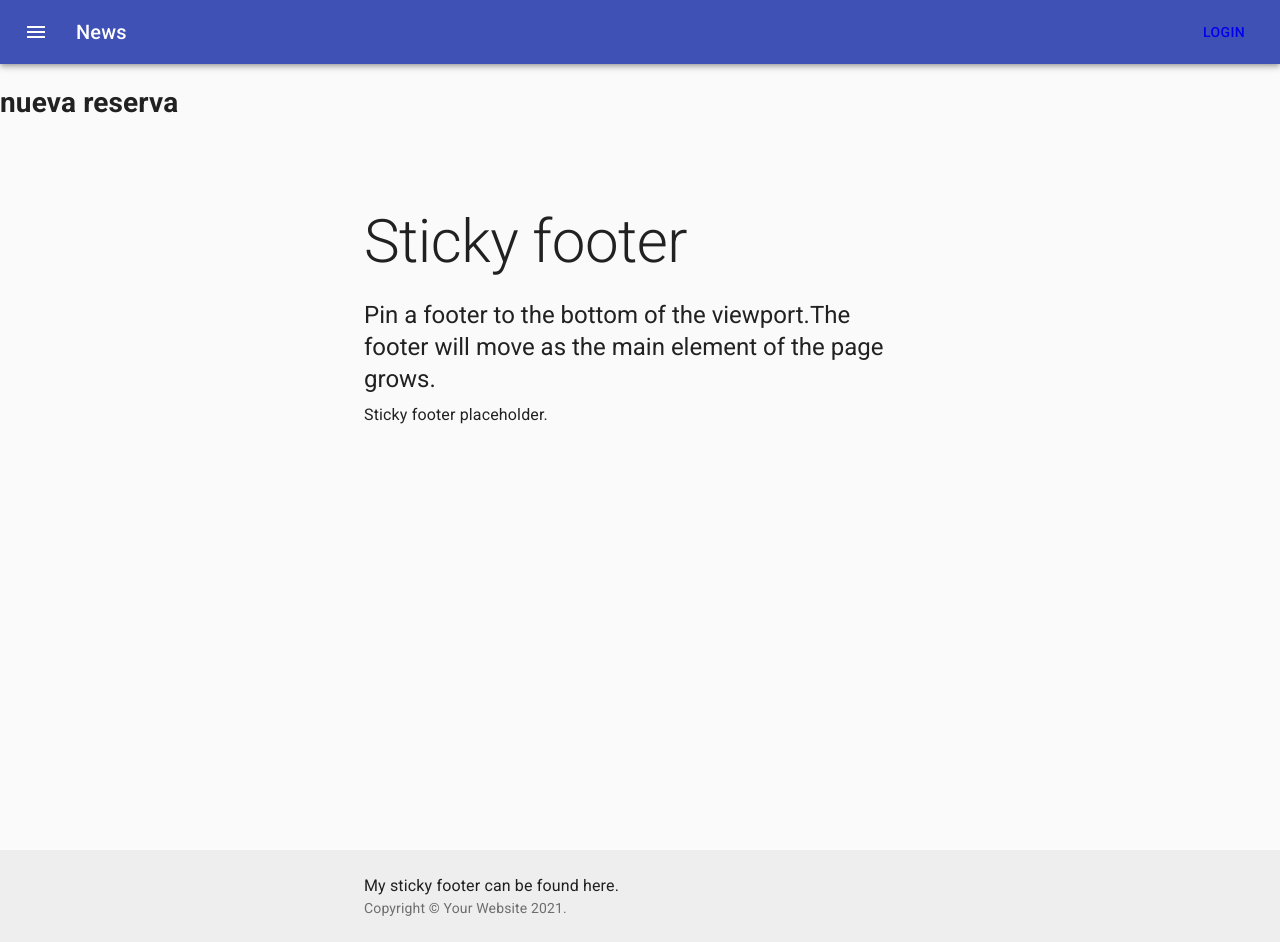
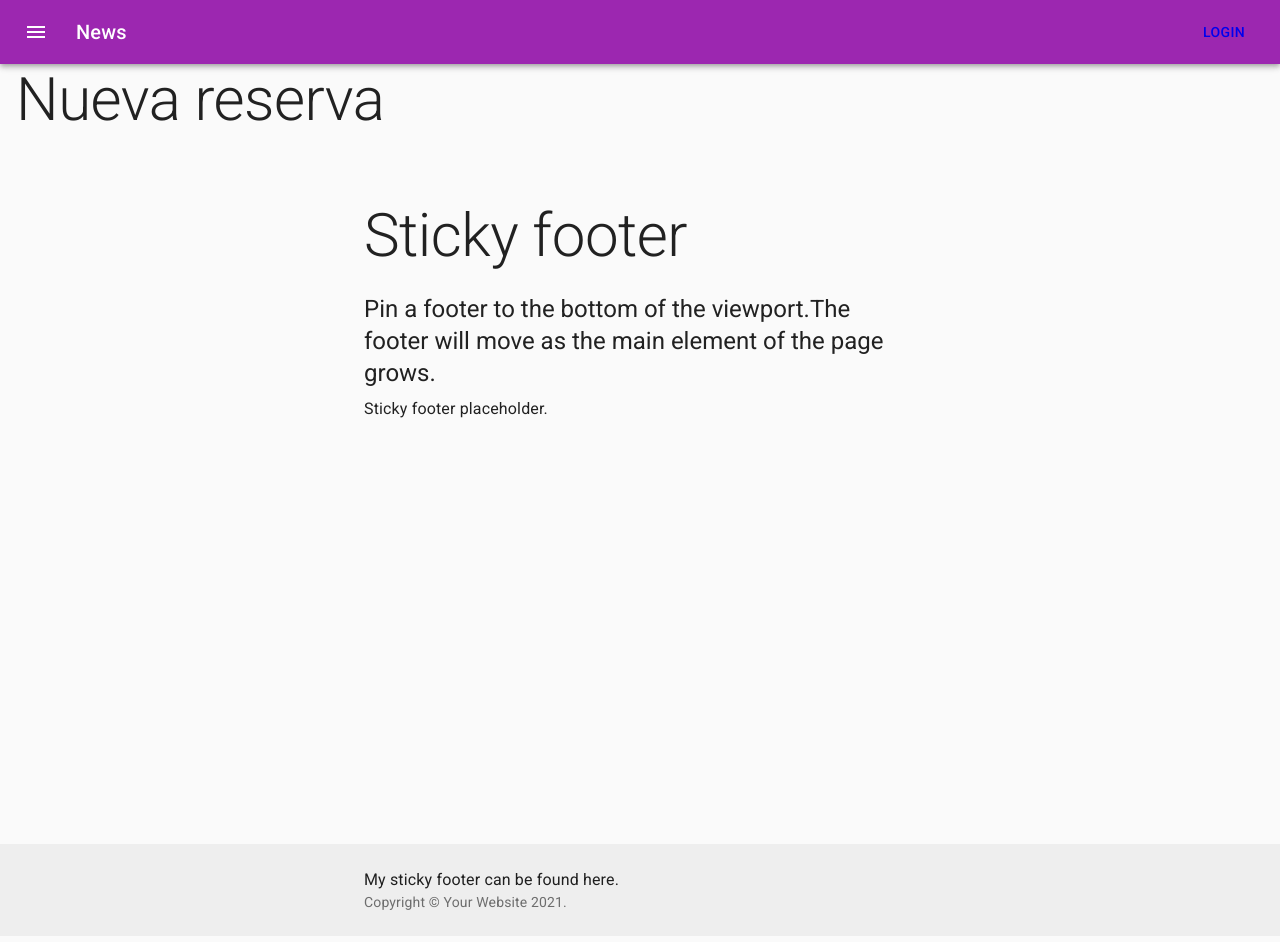
Before and after one commit to jaimeferncast/Ironhack-Final-Project-Swell-Camp, a React (Create React App) app in the folder client/: page /reservar in a window 1280 px wide. Built offline with nearby package versions, Linux system fonts and the light colour scheme; no server answers.

Commit message:
add theme

```diff
--- a/client/src/components/App.js
+++ b/client/src/components/App.js
@@ -1,57 +1,71 @@
-import { Component } from 'react'
-import './App.css'
+import { Component } from "react";
+import "./App.css";
 
-import Routes from './routes/Routes'
-import Footer from './layout/Footer/Footer'
-import ButtonAppBar from './layout/ButtonAppBar/ButtonAppBar'
-import AuthService from '../service/auth.service'
+import Routes from "./routes/Routes";
+import Footer from "./layout/Footer/Footer";
+import ButtonAppBar from "./layout/ButtonAppBar/ButtonAppBar";
+import AuthService from "../service/auth.service";
+import { ThemeProvider } from "@material-ui/core";
+import theme from "./theme";
 // import Alert from './shared/Alert/Alert'
 
-
 class App extends Component {
-
   constructor() {
-    super()
+    super();
     this.state = {
-      loggedUser: undefined,
+      loggedUser: undefined
       // alert: {
       //   show: false,
       //   title: '',
       //   text: ''
       // }
-    }
-    this.authService = new AuthService()
+    };
+    this.authService = new AuthService();
   }
 
   storeUser(loggedUser) {
-    this.setState({ loggedUser }, () => console.log('Usuario modificado:', this.state.loggedUser))
+    this.setState({ loggedUser }, () =>
+      console.log("Usuario modificado:", this.state.loggedUser)
+    );
   }
 
   fetchUser() {
     this.authService
       .isLoggedIn()
-      .then(response => this.storeUser(response.data))
-      .catch(() => this.storeUser(undefined))
+      .then((response) => this.storeUser(response.data))
+      .catch(() => this.storeUser(undefined));
   }
 
   componentDidMount() {
-    this.fetchUser()
+    this.fetchUser();
   }
 
   // handleAlert = (show, title, text) => this.setState({ alert: { show, title, text } })
 
   render() {
     return (
-      <>
-        <ButtonAppBar storeUser={user => this.storeUser(user)} loggedUser={this.state.loggedUser} /* handleAlert={this.handleAlert} */ />
+      <ThemeProvider theme={theme}>
+        <ButtonAppBar
+          storeUser={(user) => this.storeUser(user)}
+          loggedUser={
+            this.state.loggedUser
+          } /* handleAlert={this.handleAlert} */
+        />
         <main>
-          {<Routes storeUser={user => this.storeUser(user)} loggedUser={this.state.loggedUser} /* handleAlert={this.handleAlert} */ />}
+          {
+            <Routes
+              storeUser={(user) => this.storeUser(user)}
+              loggedUser={
+                this.state.loggedUser
+              } /* handleAlert={this.handleAlert} */
+            />
+          }
         </main>
         <Footer />
         {/* <Alert handleAlert={this.handleAlert} show={this.state.alert.show} title={this.state.alert.title} text={this.state.alert.text} /> */}
-      </>
-    )
+      </ThemeProvider>
+    );
   }
 }
 
-export default App
+export default App;
--- a/client/src/components/layout/ButtonAppBar/ButtonAppBar.js
+++ b/client/src/components/layout/ButtonAppBar/ButtonAppBar.js
@@ -1,26 +1,20 @@
-import { NavLink, Link } from 'react-router-dom'
+import { NavLink, Link } from "react-router-dom";
 
-import AuthService from '../../../service/auth.service'
+import AuthService from "../../../service/auth.service";
 
-import { makeStyles, AppBar, Toolbar, Typography, Button, IconButton } from '@material-ui/core'
-import MenuIcon from '@material-ui/icons/Menu'
+import {
+  makeStyles,
+  AppBar,
+  Toolbar,
+  Typography,
+  Button,
+  IconButton
+} from "@material-ui/core";
+import MenuIcon from "@material-ui/icons/Menu";
 
-const useStyles = makeStyles((theme) => ({
-    root: {
-        flexGrow: 1,
-    },
-    menuButton: {
-        marginRight: theme.spacing(2),
-    },
-    title: {
-        flexGrow: 1,
-    },
-}))
-
-const ButtonAppBar = ({ storeUser, loggedUser, /* handleAlert */ }) => {
-
-    const authService = new AuthService()
-    const classes = useStyles()
+const ButtonAppBar = ({ storeUser, loggedUser /* handleAlert */ }) => {
+  const authService = new AuthService();
+  const classes = useStyles();
 
   // const logoutUser = () => {
 
@@ -37,17 +31,36 @@ const ButtonAppBar = ({ storeUser, loggedUser, /* handleAlert */ }) => {
     <div className={classes.root}>
       <AppBar position="static">
         <Toolbar>
-                    <IconButton edge="start" className={classes.menuButton} color="inherit" aria-label="menu">
+          <IconButton
+            edge="start"
+            className={classes.menuButton}
+            color="inherit"
+            aria-label="menu"
+          >
             <MenuIcon />
           </IconButton>
           <Typography variant="h6" className={classes.title}>
             News
           </Typography>
-                    <NavLink to="/reservar"><Button color="inherit">Login</Button></NavLink>
+          <NavLink to="/reservar">
+            <Button color="inherit">Login</Button>
+          </NavLink>
         </Toolbar>
       </AppBar>
     </div>
-    )
+  );
+};
+
+const useStyles = makeStyles((theme) => ({
+  root: {
+    flexGrow: 1
+  },
+  menuButton: {
+    marginRight: theme.spacing(2)
+  },
+  title: {
+    flexGrow: 1
   }
+}));
 
-export default ButtonAppBar
+export default ButtonAppBar;
--- a/client/src/components/pages/NewReservation/NewReservation.js
+++ b/client/src/components/pages/NewReservation/NewReservation.js
@@ -1,7 +1,11 @@
+import { Typography } from "@material-ui/core";
+
 const NewReservation = (props) => {
-    return (
-        <h1>nueva reserva</h1>
-    )
-}
+  return (
+    <Typography className={props.className} variant="h2">
+      Nueva reserva
+    </Typography>
+  );
+};
 
-export default NewReservation
+export default NewReservation;
--- a/client/src/components/routes/Routes.js
+++ b/client/src/components/routes/Routes.js
@@ -1,14 +1,23 @@
-import { Switch, Route, Redirect } from 'react-router-dom'
+import { makeStyles } from "@material-ui/core";
+import { Switch, Route, Redirect } from "react-router-dom";
 
-import NewReservation from './../pages/NewReservation/NewReservation'
+import NewReservation from "./../pages/NewReservation/NewReservation";
 
-const Routes = ({ storeUser, loggedUser, /* handleAlert */ }) => {
+const Routes = ({ storeUser, loggedUser /* handleAlert */ }) => {
+  const classes = useStyles();
+  return (
+    <Switch>
+      <Route
+        path="/reservar"
+        render={() => <NewReservation className={classes.newReservation} />}
+      />
+    </Switch>
+  );
+};
 
-    return (
-        <Switch>
-            <Route path="/reservar" render={() => <NewReservation />} />
-        </Switch>
-    )
-}
-
-export default Routes
+const useStyles = makeStyles((theme) => ({
+  newReservation: {
+    marginLeft: theme.spacing(2)
+  }
+}));
+export default Routes;
--- /dev/null
+++ b/client/src/components/theme/index.js
@@ -0,0 +1,16 @@
+import { createMuiTheme } from "@material-ui/core/styles";
+import purple from "@material-ui/core/colors/purple";
+import green from "@material-ui/core/colors/green";
+
+const theme = createMuiTheme({
+  palette: {
+    primary: {
+      main: purple[500]
+    },
+    secondary: {
+      main: green[500]
+    }
+  }
+});
+
+export default theme;
```
Lines whose indentation alone changed are shown as unchanged.
